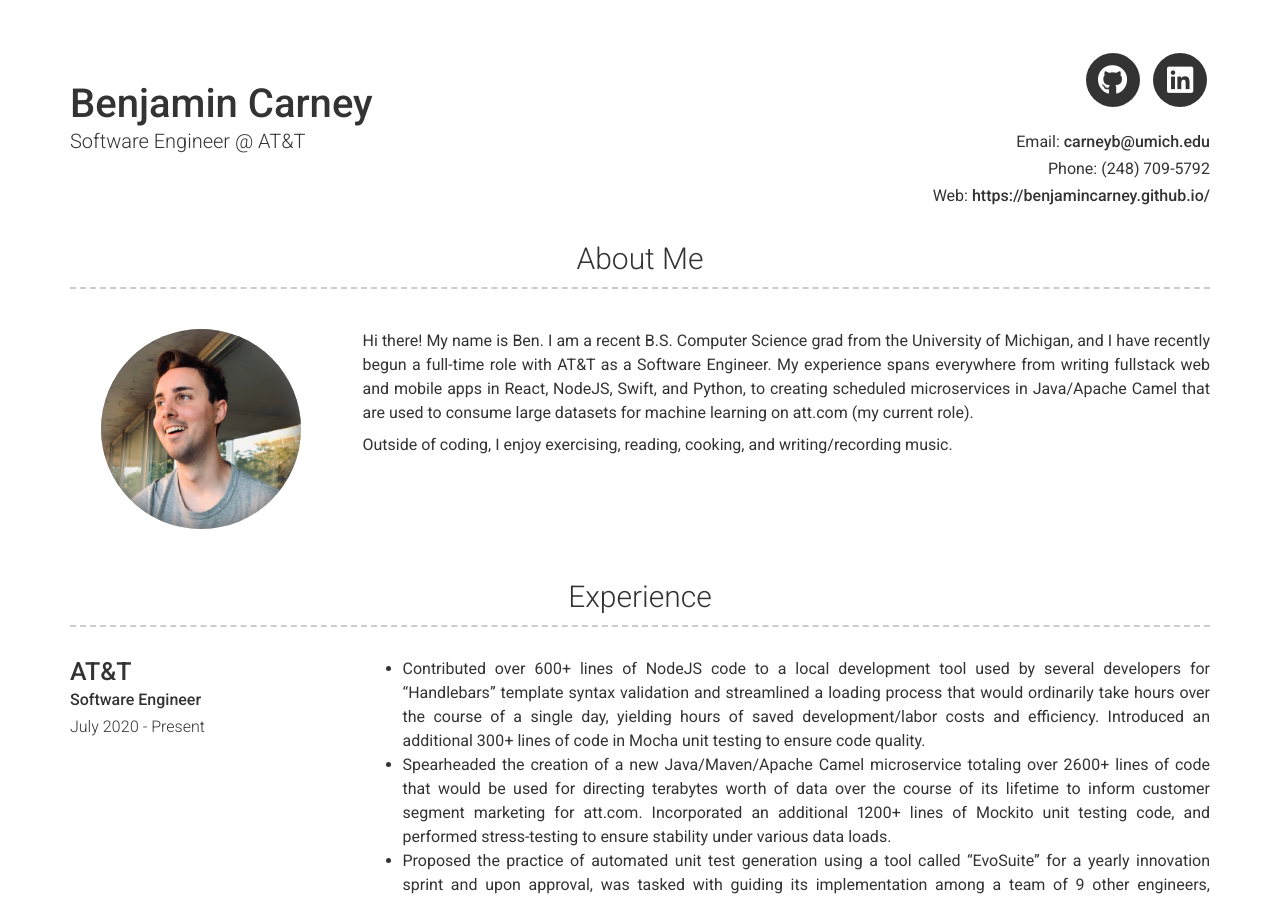
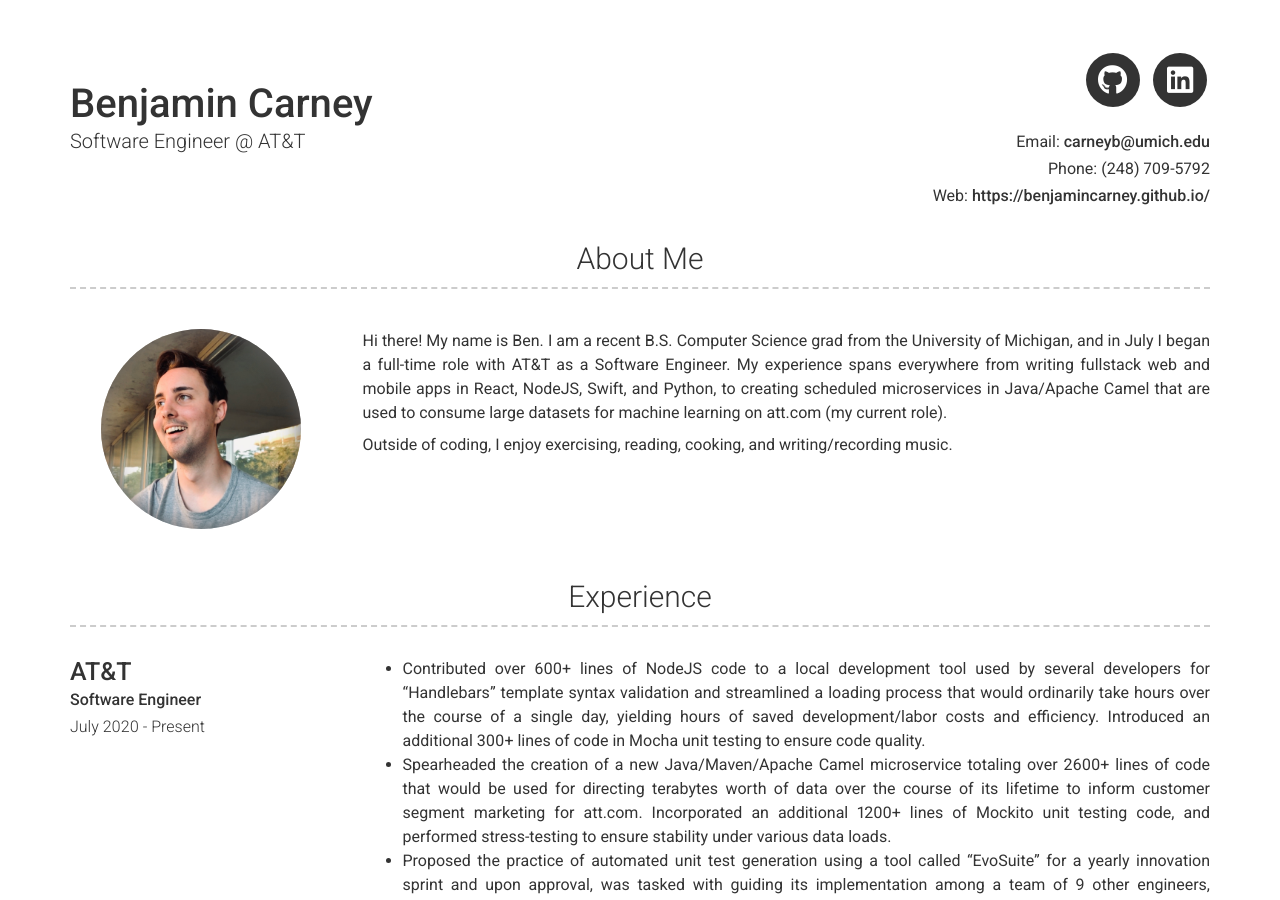
Before and after one commit to benjamincarney/benjamincarney.github.io, a Jekyll site: the page built from index.md, in a window 1280 px wide and 900 px high. Built offline with Jekyll 4.4.1, drawn with Linux system fonts in a browser that asks for light colours; nearby versions of some CDN libraries.

Commit message:
Adjusted bio

```diff
--- a/_config.yml
+++ b/_config.yml
@@ -52,8 +52,8 @@ linkedin_username: benjamincarney
 # about_title: About Me (Use this to override about section title)
 about_profile_image: images/Me.jpg
 about_content: | # this will include new lines to allow paragraphs
-  Hi there! My name is Ben. I am a recent B.S. Computer Science grad from the University of Michigan, and I have recently
-  begun a full-time role with AT&T as a Software Engineer. My experience spans everywhere from writing fullstack web and
+  Hi there! My name is Ben. I am a recent B.S. Computer Science grad from the University of Michigan, and in July I began
+  a full-time role with AT&T as a Software Engineer. My experience spans everywhere from writing fullstack web and
   mobile apps in React, NodeJS, Swift, and Python, to creating scheduled microservices in Java/Apache Camel that are used
   to consume large datasets for machine learning on att.com (my current role).
 
```
